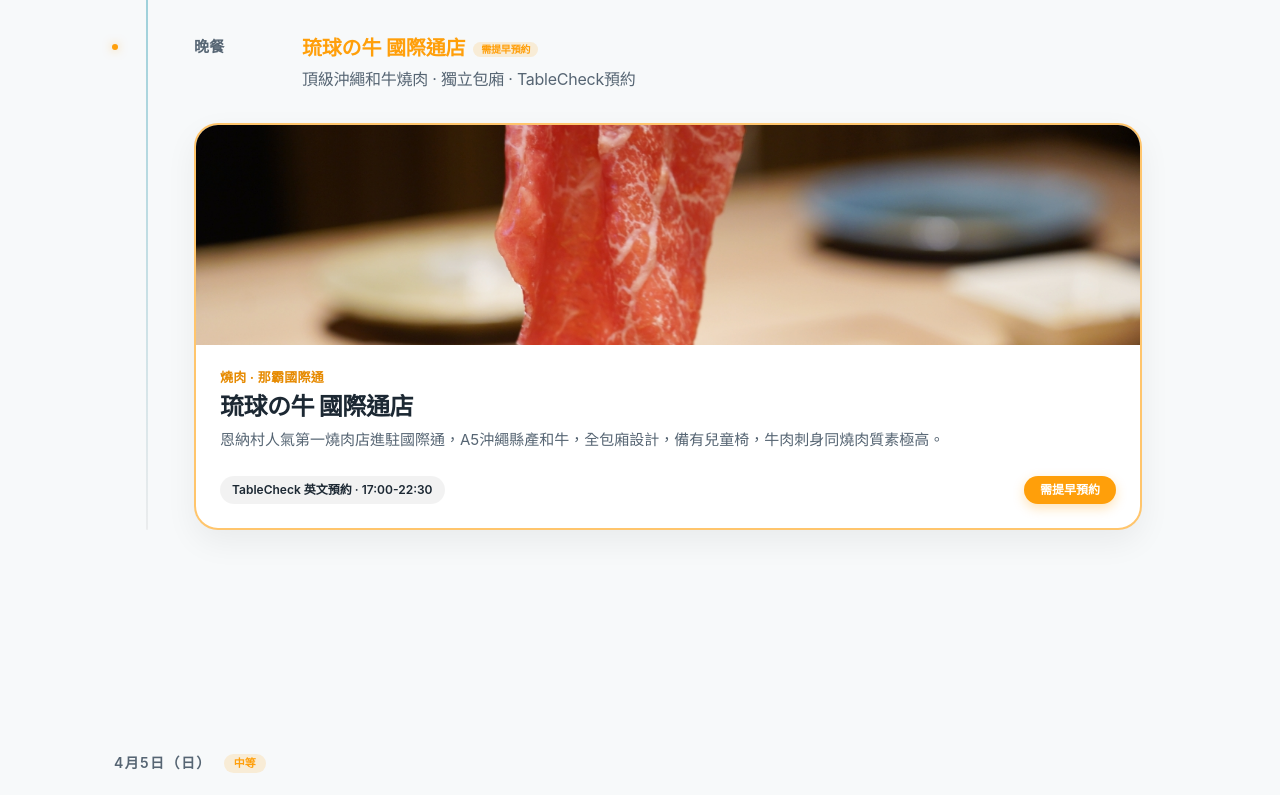
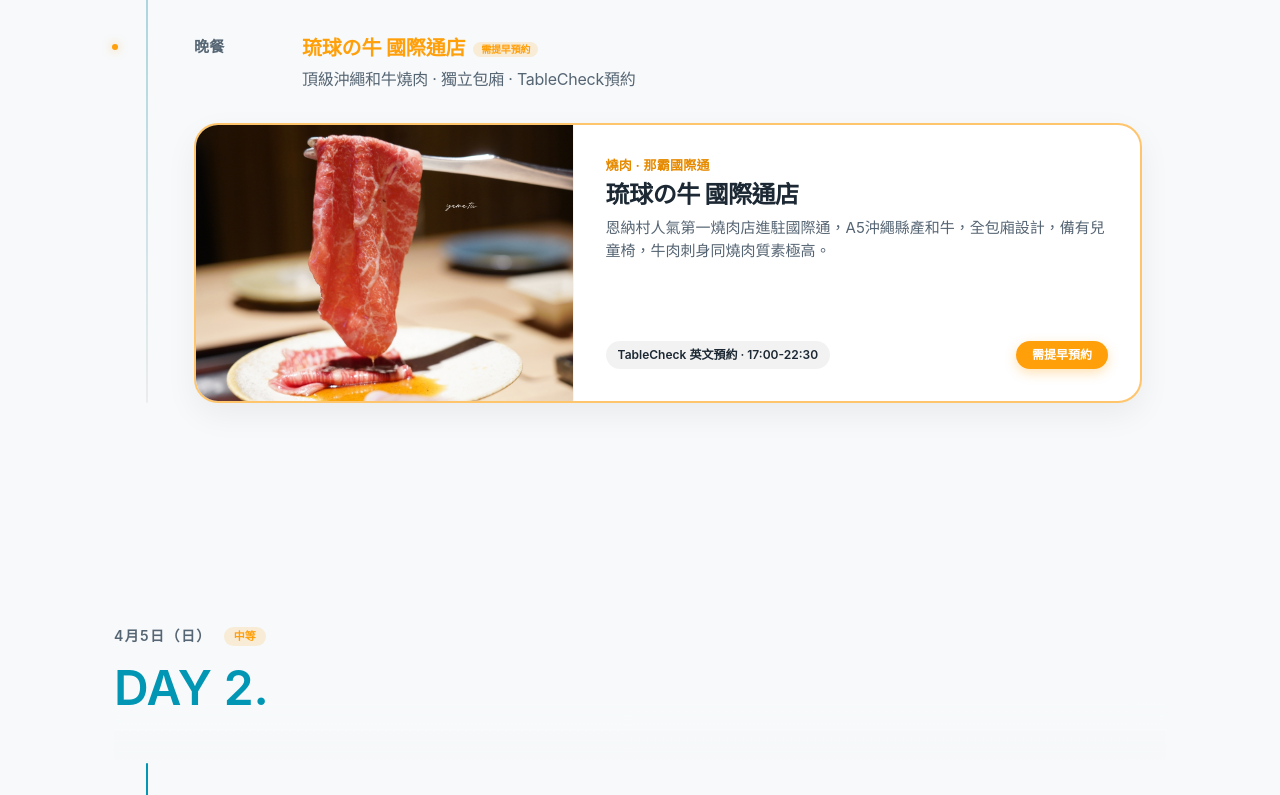
Before and after one commit to yahoohung/okinawa-app, a Preact app: page / in a window 1280 px wide. Shown: the part 4740-5535 px from the top of the page. Built offline with nearby package versions, Linux system fonts and the light colour scheme.

Commit message:
refactor: extract food card styles to CSS classes and implement responsive layout

```diff
--- a/src/app.tsx
+++ b/src/app.tsx
@@ -93,36 +93,25 @@ export function App() {
     if (!food) return null;
     return (
       <div
-        class="reveal"
-        style={{
-          marginTop: '24px',
-          background: '#fff',
-          borderRadius: '24px',
-          border: food.needsBooking && !food.booked ? '2px solid rgba(255, 159, 10, 0.6)' : '1px solid rgba(0,0,0,0.06)',
-          overflow: 'hidden',
-          boxShadow: '0 12px 32px rgba(0,0,0,0.06)',
-          display: 'flex',
-          flexDirection: 'column',
-          transition: 'transform 0.4s cubic-bezier(0.16, 1, 0.3, 1), box-shadow 0.4s cubic-bezier(0.16, 1, 0.3, 1)'
-        }}
+        class={`reveal food-card ${food.needsBooking && !food.booked ? 'needs-booking' : ''}`}
       >
-        <div style={{ height: '220px', width: '100%', position: 'relative', overflow: 'hidden' }}>
-          <img src={foodImages[food.id]} alt={food.name} style={{ width: '100%', height: '100%', objectFit: 'cover' }} />
+        <div class="food-card-image-wrapper">
+          <img src={foodImages[food.id]} alt={food.name} />
         </div>
 
-        <div style={{ padding: '24px', display: 'flex', flexDirection: 'column', flex: 1 }}>
-          <div style={{ color: food.needsBooking && !food.booked ? '#e68a00' : 'var(--text-secondary)', fontSize: '13px', fontWeight: 700, letterSpacing: '0.02em', marginBottom: '6px' }}>{food.type}</div>
-          <h3 style={{ marginBottom: '8px', lineHeight: 1.2, fontSize: 'clamp(20px, 4vw, 24px)', color: 'var(--text-main)', fontWeight: 800, letterSpacing: '-0.02em' }}>{food.name}</h3>
-          <p style={{ marginBottom: '24px', fontSize: '15px', color: 'var(--text-secondary)', lineHeight: 1.5 }}>{food.desc}</p>
+        <div class="food-card-content">
+          <div class="food-card-type">{food.type}</div>
+          <h3 class="food-card-title">{food.name}</h3>
+          <p class="food-card-desc">{food.desc}</p>
 
-          <div style={{ display: 'flex', flexWrap: 'wrap', justifyContent: 'space-between', alignItems: 'center', gap: '12px', marginTop: 'auto' }}>
-            <div style={{ fontSize: '12px', color: 'var(--text-main)', background: 'rgba(0,0,0,0.05)', padding: '6px 12px', borderRadius: '99px', fontWeight: 600 }}>
+          <div class="food-card-footer">
+            <div class="food-card-note">
               {food.note}
             </div>
             {food.booked ? (
-              <div style={{ color: '#fff', fontSize: '12px', fontWeight: 700, padding: '6px 16px', background: '#30d158', borderRadius: '99px', boxShadow: '0 4px 12px rgba(48,209,88,0.3)' }}>已預約</div>
+              <div class="food-card-badge booked">已預約</div>
             ) : food.needsBooking ? (
-              <div style={{ color: '#fff', fontSize: '12px', fontWeight: 700, padding: '6px 16px', background: '#ff9f0a', borderRadius: '99px', boxShadow: '0 4px 12px rgba(255,159,10,0.3)' }}>需提早預約</div>
+              <div class="food-card-badge needs-booking">需提早預約</div>
             ) : null}
           </div>
         </div>
--- a/src/index.css
+++ b/src/index.css
@@ -747,3 +747,142 @@ body {
   border: 1px solid rgba(255, 255, 255, 0.3);
   color: #fff;
 }
+
+/* Food Card System - 2026 Coastal Resort Aesthetic */
+.food-card {
+  margin-top: 24px;
+  background: #fff;
+  border-radius: 24px;
+  border: 1px solid rgba(0,0,0,0.06);
+  overflow: hidden;
+  box-shadow: 0 12px 32px rgba(0,0,0,0.06);
+  display: flex;
+  flex-direction: column;
+  transition: transform 0.4s cubic-bezier(0.16, 1, 0.3, 1), box-shadow 0.4s cubic-bezier(0.16, 1, 0.3, 1);
+}
+
+.food-card:hover {
+  transform: translateY(-4px);
+  box-shadow: 0 20px 48px rgba(0,0,0,0.1);
+}
+
+.food-card.needs-booking:not(.booked) {
+  border: 2px solid rgba(255, 159, 10, 0.6);
+}
+
+.food-card-image-wrapper {
+  height: 220px;
+  width: 100%;
+  position: relative;
+  overflow: hidden;
+  flex-shrink: 0;
+}
+
+.food-card-image-wrapper img {
+  width: 100%;
+  height: 100%;
+  object-fit: cover;
+  transition: transform 1.2s cubic-bezier(0.16, 1, 0.3, 1);
+}
+
+.food-card:hover .food-card-image-wrapper img {
+  transform: scale(1.05);
+}
+
+.food-card-content {
+  padding: 24px;
+  display: flex;
+  flex-direction: column;
+  flex: 1;
+}
+
+.food-card-type {
+  font-size: 13px;
+  font-weight: 700;
+  letter-spacing: 0.02em;
+  margin-bottom: 6px;
+  color: var(--text-secondary);
+}
+
+.food-card.needs-booking:not(.booked) .food-card-type {
+  color: #e68a00;
+}
+
+.food-card-title {
+  margin-bottom: 8px;
+  line-height: 1.2;
+  font-size: clamp(20px, 4vw, 24px);
+  color: var(--text-main);
+  font-weight: 800;
+  letter-spacing: -0.02em;
+}
+
+.food-card-desc {
+  margin-bottom: 24px;
+  font-size: 15px;
+  color: var(--text-secondary);
+  line-height: 1.5;
+}
+
+.food-card-footer {
+  display: flex;
+  flex-wrap: wrap;
+  justify-content: space-between;
+  align-items: center;
+  gap: 12px;
+  margin-top: auto;
+}
+
+.food-card-note {
+  font-size: 12px;
+  color: var(--text-main);
+  background: rgba(0,0,0,0.05);
+  padding: 6px 12px;
+  border-radius: 99px;
+  font-weight: 600;
+}
+
+.food-card-badge {
+  font-size: 12px;
+  font-weight: 700;
+  padding: 6px 16px;
+  border-radius: 99px;
+  color: #fff;
+}
+
+.food-card-badge.booked {
+  background: #30d158;
+  box-shadow: 0 4px 12px rgba(48,209,88,0.3);
+}
+
+.food-card-badge.needs-booking {
+  background: #ff9f0a;
+  box-shadow: 0 4px 12px rgba(255,159,10,0.3);
+}
+
+/* Desktop Side-by-Side Logic */
+@media (min-width: 768px) {
+  .food-card {
+    flex-direction: row;
+    min-height: 280px;
+  }
+
+  .food-card-image-wrapper {
+    width: 40%;
+    height: auto;
+    border-right: 1px solid rgba(0,0,0,0.04);
+  }
+
+  .food-card-content {
+    padding: 32px;
+    width: 60%;
+  }
+
+  /* When cards are in col-span-12, they have more room to be wide */
+  .col-span-12 .food-card-image-wrapper {
+    width: 35%;
+  }
+  .col-span-12 .food-card-content {
+    width: 65%;
+  }
+}
```
